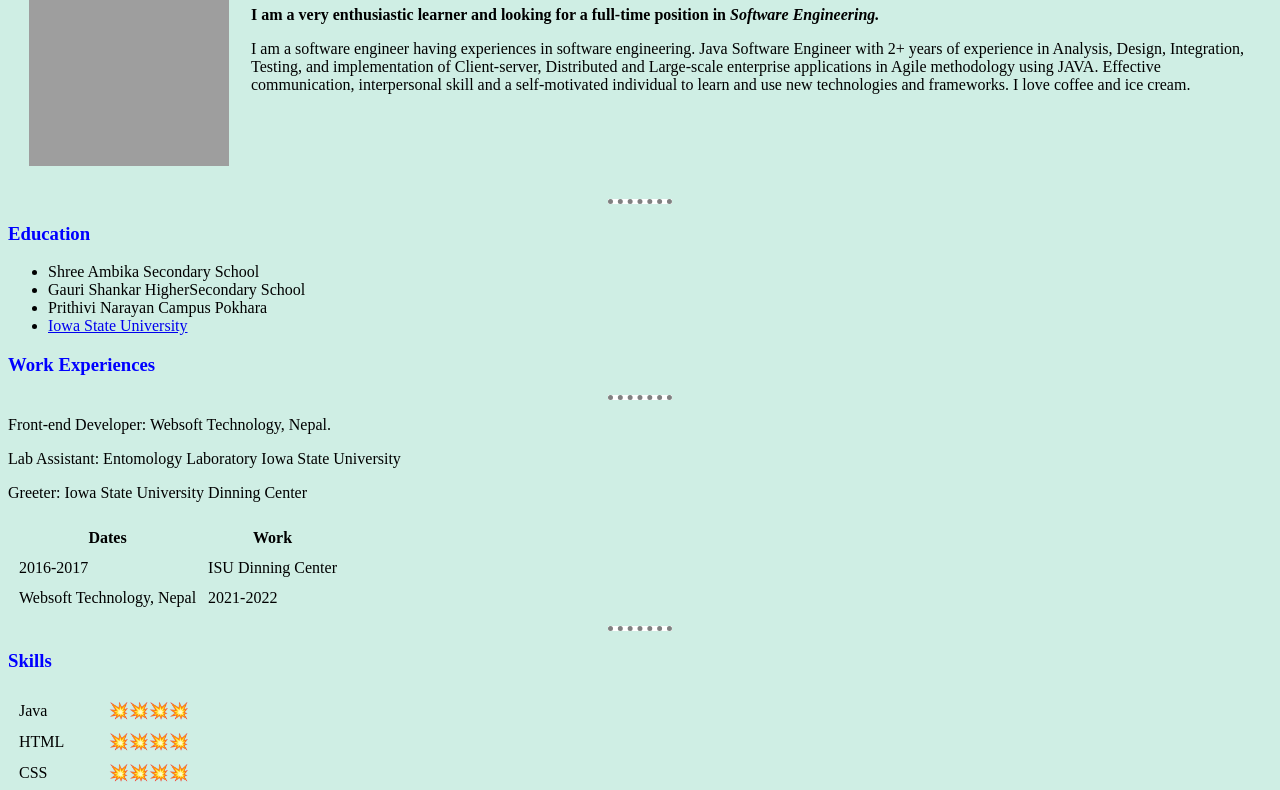
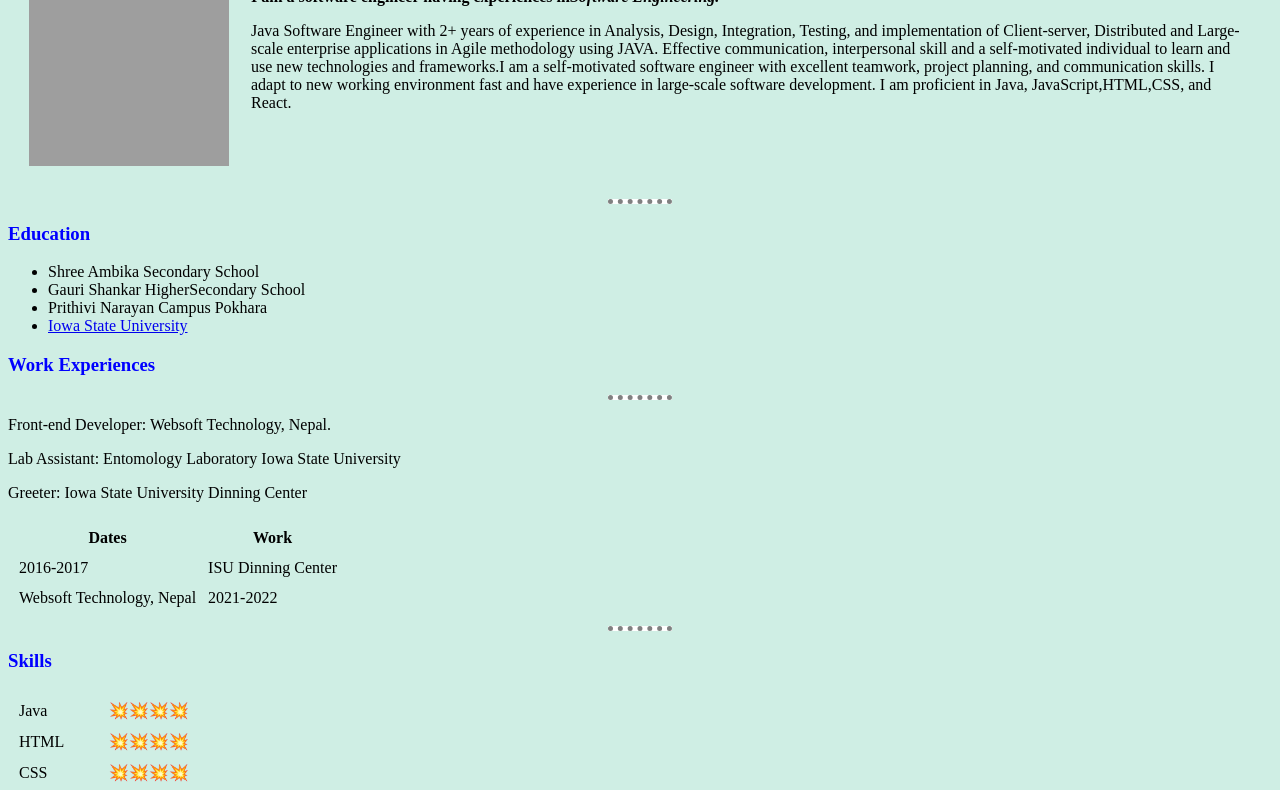
Before and after one commit to sarita480/HTML-webpage-with-little-CSS, a plain HTML site: page index.html in a window 1280 px wide. Shown: the part 163-953 px from the top of the page. Drawn offline with Linux system fonts and the light colour scheme; grey boxes are pictures that could not be loaded.

Commit message:
add description to bio

```diff
--- a/index.html
+++ b/index.html
@@ -15,13 +15,15 @@
             </td>
             <td>
                 <h1>Sarita Adhikari</h1>
-                <p> <strong>I am a very enthusiastic learner and looking for a full-time position in <em>Software Engineering.</em></Strong> </p>
-                <p>I am a software engineer having experiences in software engineering.
-                    Java Software Engineer with 2+ years of experience in Analysis,
+                <p> <strong>I am a software engineer having experiences in<em>Software Engineering.</em></Strong> </p>
+                <p>Java Software Engineer with 2+ years of experience in Analysis,
                      Design, Integration, Testing, and implementation of Client-server,
                       Distributed and Large-scale enterprise applications in Agile methodology using JAVA.
                        Effective communication, interpersonal skill and a self-motivated individual to learn
-                       and use new technologies and frameworks. I love coffee and ice cream.</p>
+                       and use new technologies and frameworks.I am a self-motivated software engineer with excellent teamwork, project planning, and communication skills.
+                        I adapt to new working environment fast and have experience in large-scale software development.
+                        I am proficient in Java, JavaScript,HTML,CSS, and React.
+                </p>
 
             </td>
         </tr>
```
